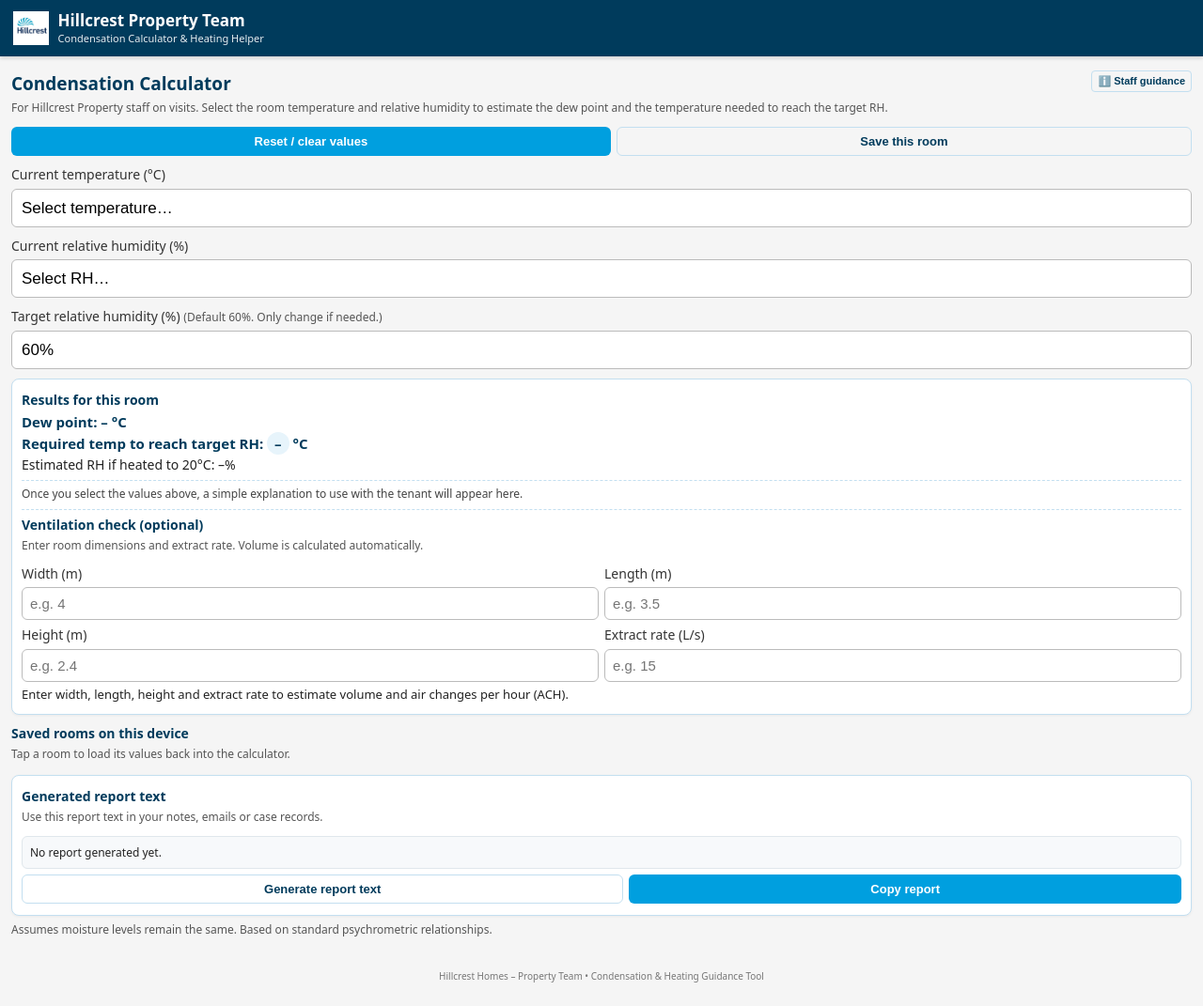
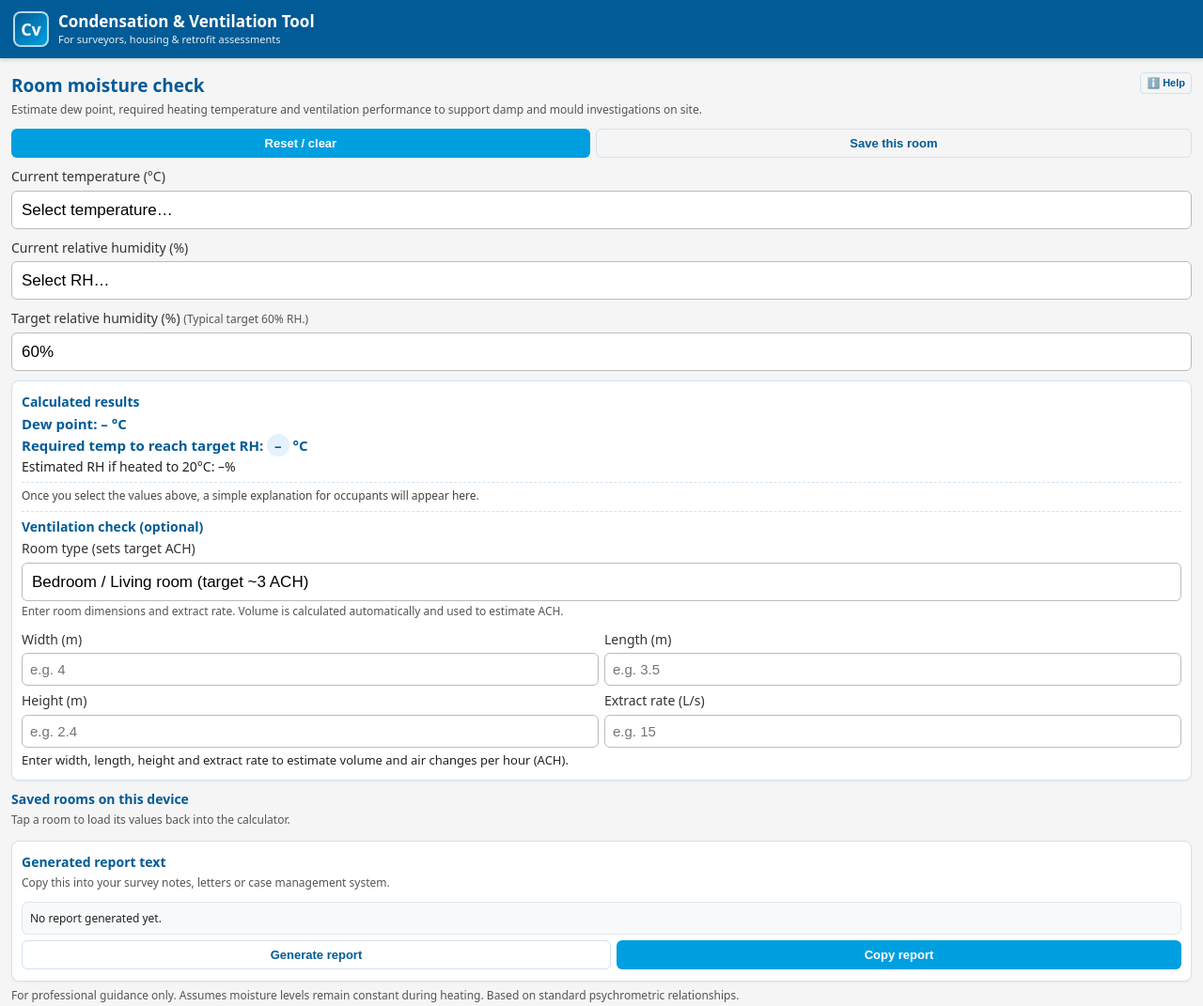
Before and after one commit to rossfindlay23/hillcrest-condensation, a plain HTML site: page index.html in a window 1280 px wide. Shown: the top 1071 px of the page at 94% size. Before the commit the page ends 1048 px from the top, so only its background shows below. Drawn offline with Linux system fonts and the light colour scheme.

Commit message:
Update index.html

```diff
--- a/index.html
+++ b/index.html
@@ -2,14 +2,14 @@
 <html lang="en">
 <head>
   <meta charset="UTF-8">
-  <title>Hillcrest Property Team – Condensation Calculator</title>
+  <title>Condensation & Ventilation Surveyor Tool</title>
   <meta name="viewport" content="width=device-width, initial-scale=1, maximum-scale=1">
 
   <style>
     :root {
-      --hc-blue: #009fdf;
-      --hc-navy: #003b5c;
-      --hc-light: #e7f4fb;
+      --primary: #005b96;
+      --primary-light: #e5f1fb;
+      --accent: #009fdf;
     }
 
     body {
@@ -28,7 +28,7 @@
     }
 
     header {
-      background: var(--hc-navy);
+      background: var(--primary);
       color: white;
       padding: 12px 14px;
       display: flex;
@@ -38,14 +38,20 @@
       margin-bottom: 10px;
     }
 
-    header img {
-      height: 36px;
-      width: auto;
-      object-fit: contain;
-      background: transparent;
+    .app-icon {
+      height: 34px;
+      width: 34px;
+      border-radius: 8px;
+      border: 2px solid rgba(255,255,255,0.7);
+      display: flex;
+      align-items: center;
+      justify-content: center;
+      font-size: 18px;
+      font-weight: 700;
+      background: linear-gradient(135deg, var(--primary), var(--accent));
     }
 
-    header .title-block {
+    .title-block {
       display: flex;
       flex-direction: column;
     }
@@ -65,7 +71,7 @@
       margin: 6px 0 0 0;
       font-size: 19px;
       font-weight: 700;
-      color: var(--hc-navy);
+      color: var(--primary);
     }
 
     .top-row {
@@ -115,7 +121,7 @@
       margin-top: 10px;
       padding: 12px 10px;
       border-radius: 8px;
-      border: 1px solid #c3dff0;
+      border: 1px solid #d2e2f0;
       background: #ffffff;
       box-shadow: 0 1px 3px rgba(0,0,0,0.05);
     }
@@ -124,7 +130,7 @@
       font-weight: 600;
       font-size: 14px;
       margin-bottom: 4px;
-      color: var(--hc-navy);
+      color: var(--primary);
     }
 
     .result-line {
@@ -135,11 +141,11 @@
     .big {
       font-weight: 600;
       font-size: 15px;
-      color: var(--hc-navy);
+      color: var(--primary);
     }
 
     #requiredTemp {
-      background: var(--hc-light);
+      background: var(--primary-light);
       padding: 2px 8px;
       border-radius: 999px;
       font-weight: 700;
@@ -154,7 +160,7 @@
     .tenant-text {
       margin-top: 7px;
       padding-top: 5px;
-      border-top: 1px dashed #c3dff0;
+      border-top: 1px dashed #d2e2f0;
       font-size: 12px;
       color: #444;
     }
@@ -179,14 +185,14 @@
     }
 
     .btn-primary {
-      background: var(--hc-blue);
+      background: var(--accent);
       color: #fff;
     }
 
     .btn-outline {
       background: transparent;
-      border: 1px solid #c3dff0;
-      color: var(--hc-navy);
+      border: 1px solid #d2e2f0;
+      color: var(--primary);
     }
 
     .info-inline {
@@ -217,7 +223,7 @@
     .saved-room-chip {
       padding: 4px 6px;
       border-radius: 999px;
-      border: 1px solid #c3dff0;
+      border: 1px solid #d2e2f0;
       background: #f0f7fb;
       font-size: 12px;
       cursor: pointer;
@@ -230,7 +236,7 @@
     .vent-section {
       margin-top: 8px;
       padding-top: 6px;
-      border-top: 1px dashed #c3dff0;
+      border-top: 1px dashed #d2e2f0;
       font-size: 13px;
     }
 
@@ -261,13 +267,6 @@
       font-weight: 600;
     }
 
-    footer {
-      text-align: center;
-      font-size: 10px;
-      color: #777;
-      padding: 4px 0 2px;
-    }
-
     #reportText {
       font-size: 12px;
       white-space: pre-wrap;
@@ -279,42 +278,49 @@
       overflow-y: auto;
       margin-top: 4px;
     }
+
+    footer {
+      text-align: center;
+      font-size: 10px;
+      color: #777;
+      padding: 4px 0 2px;
+    }
   </style>
 </head>
 
 <body>
   <header>
-    <img src="hillcrest-logo.jpg" alt="Hillcrest Homes logo">
+    <div class="app-icon">Cv</div>
     <div class="title-block">
-      <h1>Hillcrest Property Team</h1>
-      <span>Condensation Calculator &amp; Heating Helper</span>
+      <h1>Condensation & Ventilation Tool</h1>
+      <span>For surveyors, housing & retrofit assessments</span>
     </div>
   </header>
 
   <div class="page">
     <div class="top-row">
-      <h2>Condensation Calculator</h2>
+      <h2>Room moisture check</h2>
       <button class="btn btn-outline info-inline" type="button" onclick="toggleStaffInfo()">
-        ℹ️ Staff guidance
+        ℹ️ Help
       </button>
     </div>
 
     <p class="note">
-      For Hillcrest Property staff on visits. Select the room temperature and relative humidity
-      to estimate the dew point and the temperature needed to reach the target RH.
+      Estimate dew point, required heating temperature and ventilation performance to support
+      damp and mould investigations on site.
     </p>
 
     <div id="staffInfo" class="card">
-      <div class="card-header">Quick staff guidance</div>
-      <div class="result-line">1. Take a reading of room temperature and relative humidity.</div>
-      <div class="result-line">2. Use the drop-downs to select the nearest values. Keep target RH at 60% unless agreed otherwise.</div>
-      <div class="result-line">3. Use the highlighted “Required temperature” result to discuss heating advice.</div>
-      <div class="result-line">4. If a high temperature is needed, stress ventilation & moisture reduction.</div>
-      <div class="result-line">5. “RH at 20°C” indicates whether 20°C heating alone is enough.</div>
+      <div class="card-header">How to use on site</div>
+      <div class="result-line">1. Take a room temperature and RH reading using a hygrometer.</div>
+      <div class="result-line">2. Select the nearest values below. Keep target RH at 60% unless you have a specific reason to use another value.</div>
+      <div class="result-line">3. Use the highlighted “Required temperature” as part of your heating advice.</div>
+      <div class="result-line">4. Use the ventilation section to check whether the extract looks broadly adequate for the room size and type.</div>
+      <div class="result-line">5. Use the generated report text in your notes, letters or case management system.</div>
     </div>
 
     <div class="btn-row">
-      <button class="btn btn-primary" type="button" onclick="resetForm()">Reset / clear values</button>
+      <button class="btn btn-primary" type="button" onclick="resetForm()">Reset / clear</button>
       <button class="btn btn-outline" type="button" onclick="saveRoom()">Save this room</button>
     </div>
 
@@ -356,7 +362,7 @@
 
     <label>
       Target relative humidity (%)
-      <span class="note">(Default 60%. Only change if needed.)</span>
+      <span class="note">(Typical target 60% RH.)</span>
       <select id="targetRh">
         <option value="55">55%</option>
         <option value="60" selected>60%</option>
@@ -368,7 +374,7 @@
     <div id="warning" class="warning"></div>
 
     <div class="card">
-      <div class="card-header">Results for this room</div>
+      <div class="card-header">Calculated results</div>
 
       <div class="result-line big">
         Dew point: <span id="dewpoint">–</span> °C
@@ -383,13 +389,22 @@
       </div>
 
       <div class="tenant-text" id="tenantText">
-        Once you select the values above, a simple explanation to use with the tenant will appear here.
+        Once you select the values above, a simple explanation for occupants will appear here.
       </div>
 
       <div class="vent-section">
         <div class="card-header" style="margin-bottom:4px;">Ventilation check (optional)</div>
-        <p class="note" style="margin-top:0;">
-          Enter room dimensions and extract rate. Volume is calculated automatically.
+        <label style="margin-top:0;">
+          Room type (sets target ACH)
+          <select id="roomType">
+            <option value="bed" selected>Bedroom / Living room (target ~3 ACH)</option>
+            <option value="kit">Kitchen (target ~5 ACH)</option>
+            <option value="bath">Bathroom / shower room (target ~7 ACH)</option>
+            <option value="util">Utility / drying room (target ~6 ACH)</option>
+          </select>
+        </label>
+        <p class="note" style="margin-top:2px;">
+          Enter room dimensions and extract rate. Volume is calculated automatically and used to estimate ACH.
         </p>
         <div class="vent-inline">
           <div>
@@ -431,25 +446,26 @@
 
     <div class="card" style="margin-top:10px;">
       <div class="card-header">Generated report text</div>
-      <p class="note">Use this report text in your notes, emails or case records.</p>
+      <p class="note">Copy this into your survey notes, letters or case management system.</p>
       <div id="reportText">No report generated yet.</div>
       <div class="btn-row" style="margin-top:6px;">
-        <button class="btn btn-outline" type="button" onclick="generateReport()">Generate report text</button>
+        <button class="btn btn-outline" type="button" onclick="generateReport()">Generate report</button>
         <button class="btn btn-primary" type="button" onclick="copyReport()">Copy report</button>
       </div>
     </div>
 
     <p class="note" style="margin-top:6px;">
-      Assumes moisture levels remain the same. Based on standard psychrometric relationships.
+      For professional guidance only. Assumes moisture levels remain constant during heating.
+      Based on standard psychrometric relationships.
     </p>
   </div>
 
   <footer>
-    Hillcrest Homes – Property Team • Condensation &amp; Heating Guidance Tool
+    Condensation & Ventilation Tool • © Your Name / Company
   </footer>
 
   <script>
-    const STORAGE_KEY = "hillcrest_saved_rooms_v1";
+    const STORAGE_KEY = "cvtool_saved_rooms_v1";
     let currentRoomName = "Current room";
     let lastVentSummary = "";
     let lastVolume = null;
@@ -468,6 +484,17 @@
       return isNaN(n) ? null : n;
     }
 
+    function getTargetAch() {
+      const type = document.getElementById("roomType").value;
+      switch (type) {
+        case "kit": return 5.0;
+        case "bath": return 7.0;
+        case "util": return 6.0;
+        case "bed":
+        default: return 3.0;
+      }
+    }
+
     function calc() {
       const t = toNum(document.getElementById("temp").value);
       const rh = toNum(document.getElementById("rh").value);
@@ -484,9 +511,12 @@
       reqEl.textContent = "–";
       rh20El.textContent = "–";
       tenantEl.textContent =
-        "Once you select the values above, a simple explanation to use with the tenant will appear here.";
+        "Once you select the values above, a simple explanation for occupants will appear here.";
 
-      if (t === null || rh === null || targetRh === null) return;
+      if (t === null || rh === null || targetRh === null) {
+        calcVent();
+        return;
+      }
 
       const es = satVapPressure(t);
       const e = (rh / 100) * es;
@@ -537,16 +567,22 @@
 
       const m3h = rate * 3.6; // L/s -> m³/h
       const ach = m3h / volume;
+      const targetAch = getTargetAch();
 
       let label =
         "Approx. room volume: " + volume.toFixed(1) + " m³. " +
         "Estimated ACH: " + ach.toFixed(1) + " air changes/hour. ";
 
-      if (ach >= 3) {
-        label += "This is broadly in a reasonable range for general moisture control.";
+      if (ach >= targetAch) {
+        label += "This is broadly in a reasonable range for this type of room.";
         ventEl.innerHTML = '<span class="vent-ok">' + label + "</span>";
       } else {
-        label += "This appears low – consider improving extract capacity or run-time.";
+        const requiredLs = (targetAch * volume) / 3.6; // L/s needed for target ACH
+        label +=
+          "This appears low – consider improving extract capacity or run-time. " +
+          "To achieve around " + targetAch.toFixed(1) +
+          " air changes/hour for this room type, the extract would need to be approximately " +
+          requiredLs.toFixed(1) + " L/s based on the dimensions entered.";
         ventEl.innerHTML = '<span class="vent-low">' + label + "</span>";
       }
 
@@ -558,6 +594,7 @@
       document.getElementById("rh").value = "";
       document.getElementById("targetRh").value = "60";
 
+      document.getElementById("roomType").value = "bed";
       document.getElementById("roomWidth").value = "";
       document.getElementById("roomLength").value = "";
       document.getElementById("roomHeight").value = "";
@@ -728,7 +765,8 @@
           e.target.id === "roomWidth" ||
           e.target.id === "roomLength" ||
           e.target.id === "roomHeight" ||
-          e.target.id === "extractRate"
+          e.target.id === "extractRate" ||
+          e.target.id === "roomType"
         ) {
           calcVent();
         } else {
@@ -738,7 +776,7 @@
     });
 
     document.addEventListener("change", e => {
-      if (e.target.matches("select")) calc();
+      if (e.target.matches("select") && e.target.id !== "roomType") calc();
     });
 
     calc();
```
